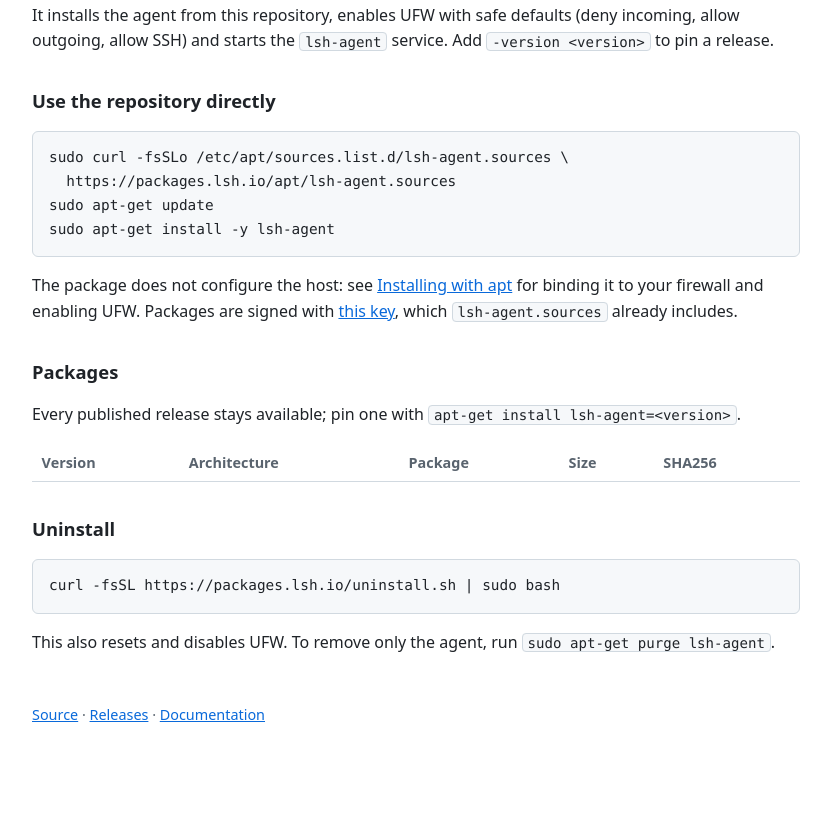
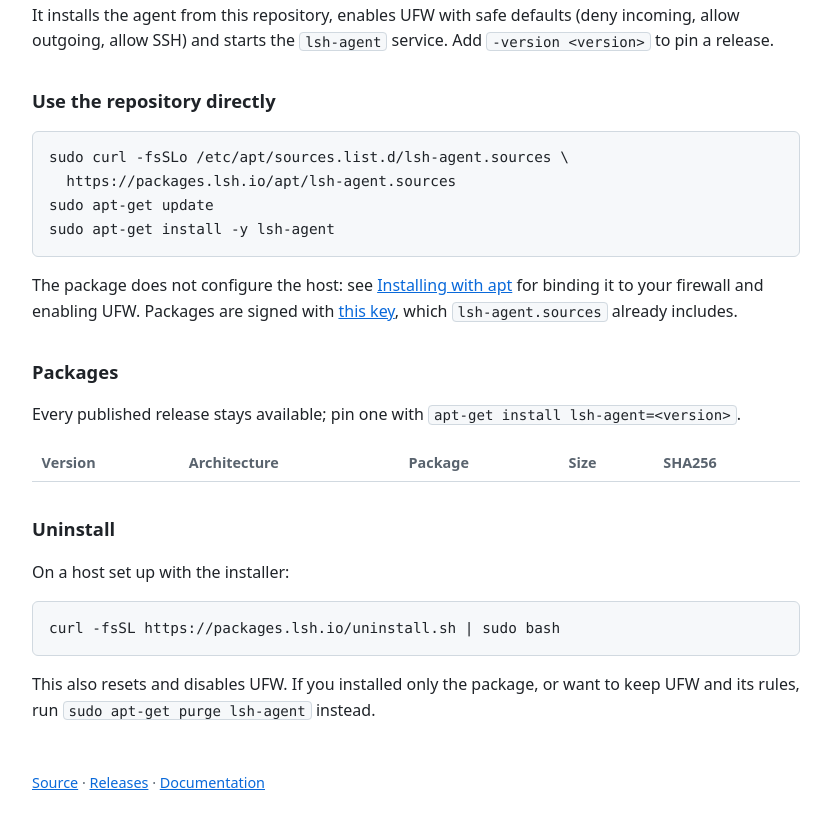
Before and after one commit to latitudesh/agent, a plain HTML site: page packaging/site/index.html in a window 1280 px wide. Shown: the part 381-1207 px from the top of the page, without its empty margins (224-1055 px from the left). Before the commit the page ends 1155 px from the top, so only its background shows below. Drawn offline with Linux system fonts and the light colour scheme.

Commit message:
docs(site): point package-only installs to apt-get purge

```diff
--- a/packaging/site/index.html
+++ b/packaging/site/index.html
@@ -67,8 +67,10 @@ sudo apt-get install -y lsh-agent</code></pre>
   </table>
 
   <h2>Uninstall</h2>
+  <p>On a host set up with the installer:</p>
   <pre><code>curl -fsSL https://packages.lsh.io/uninstall.sh | sudo bash</code></pre>
-  <p>This also resets and disables UFW. To remove only the agent, run <code>sudo apt-get purge lsh-agent</code>.</p>
+  <p>This also resets and disables UFW. If you installed only the package, or want to keep UFW and its rules,
+    run <code>sudo apt-get purge lsh-agent</code> instead.</p>
 
   <footer>
     <a href="https://github.com/latitudesh/agent">Source</a> ·
```
